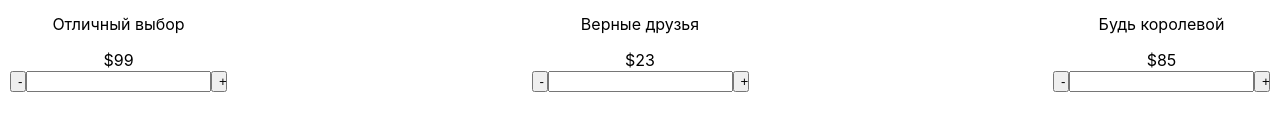
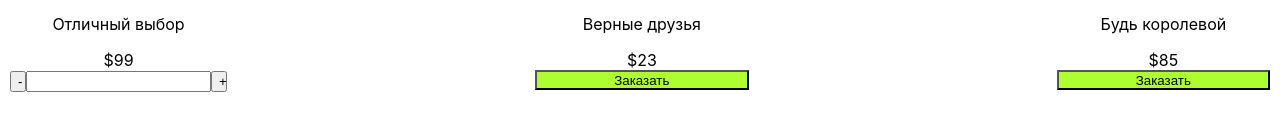
Before and after one commit to NataliNovi/cats, a React (Create React App) app: page / in a window 1280 px wide. Shown: the part 259-390 px from the top of the page. Built offline with nearby package versions, Linux system fonts and the light colour scheme.

Commit message:
fixed cart to card

```diff
--- a/src/components/Card.jsx
+++ b/src/components/Card.jsx
@@ -7,7 +7,7 @@ import AddToCartForm from './AddToCardForm/AddToCardForm';
 
 //через if
 function Card(props) {
-    const {title, url, description, price, textys, addedToCart} = props;
+    const {title, url, description, price, textys, addedToCard} = props;
     console.log(props);
     let actionItem;
     //если свойство addedToCart активировано, то включается форма заказа с +/-
@@ -17,10 +17,10 @@ function Card(props) {
 
     //всегда отрисовывается то, что стоит в условии последним. Получается, что {addedToCart} всегда false
 
-    console.log(addedToCart);
+    console.log(addedToCard);
 
-    if (addedToCart) {
-        actionItem = <AddToCartButton addedToCart={addedToCart} />;
+    if (addedToCard) {
+        actionItem = <AddToCartButton addedToCart={addedToCard} />;
     } else {
         actionItem = <AddToCartForm />;
     }
```
